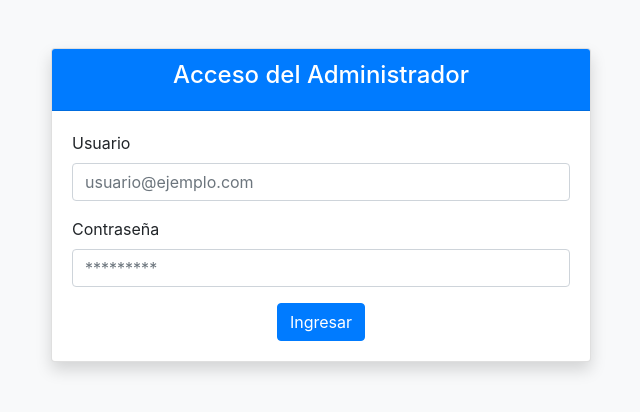
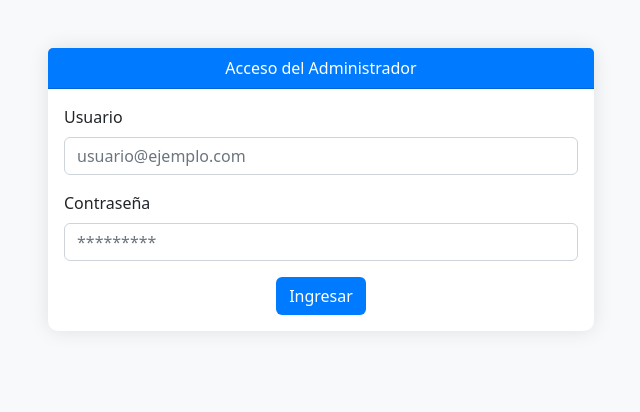
Before and after one commit to michaeldmx07/website, a PHP site: page /admin/login.php in a window 1280 px wide. Shown: the top 412 px of the page, without its empty margins (319-959 px from the left). Run offline with PHP 8.4, Linux system fonts and the light colour scheme; some libraries are stand-ins or nearby versions.

Commit message:
sprint 20

```diff
--- a/website/admin/login.php
+++ b/website/admin/login.php
@@ -29,35 +29,42 @@
   }
 }
 ?>
-<!doctype html>
+<!DOCTYPE html>
 <html lang="es">
-
 <head>
-  <title>Title</title>
-  <!-- Required meta tags -->
+  <title>Inicio de Sesión</title>
+  <!-- Meta tags -->
   <meta charset="utf-8">
   <meta name="viewport" content="width=device-width, initial-scale=1, shrink-to-fit=no">
-
   <!-- Bootstrap CSS v5.2.1 -->
-  <link href="https://cdn.jsdelivr.net/npm/bootstrap@5.2.1/dist/css/bootstrap.min.css" rel="stylesheet"
-    integrity="sha384-iYQeCzEYFbKjA/T2uDLTpkwGzCiq6soy8tYaI1GyVh/UjpbCx/TYkiZhlZB6+fzT" crossorigin="anonymous">
-
+  <link rel="stylesheet" href="https://cdn.jsdelivr.net/npm/bootstrap@5.2.1/dist/css/bootstrap.min.css"
+        integrity="sha384-iYQeCzEYFbKjA/T2uDLTpkwGzCiq6soy8tYaI1GyVh/UjpbCx/TYkiZhlZB6+fzT"
+        crossorigin="anonymous">
+  <style>
+    body {
+      background-color: #f8f9fa;
+    }
+    .card {
+      border: none;
+      border-radius: 10px;
+      box-shadow: 0px 0px 20px rgba(0, 0, 0, 0.1);
+    }
+    .card-header {
+      background-color: #007bff;
+      color: white;
+      text-align: center;
+      border-radius: 10px 10px 0 0;
+    }
+    .btn-login {
+      background-color: #007bff;
+      color: white;
+    }
+    .btn-login:hover {
+      background-color: #0056b3;
+    }
+  </style>
 </head>
-
 <body>
-  <header>
-    <!-- place navbar here -->
-  </header>
-  <!DOCTYPE html>
-<html lang="en">
-<head>
-    <meta charset="UTF-8">
-    <meta name="viewport" content="width=device-width, initial-scale=1.0">
-    <title>Login</title>
-    <link rel="stylesheet" href="https://maxcdn.bootstrapcdn.com/bootstrap/4.5.2/css/bootstrap.min.css">
-</head>
-<body style="background-color: #f8f9fa;">
-
   <main>
     <div class="container mt-5">
       <div class="row justify-content-center">
@@ -70,22 +77,24 @@
               <strong><?php echo $mensaje;?></strong>
             </div>
           <?php } ?>
-                <div class="card shadow">
-                    <div class="card-header text-center bg-primary text-white">
-                        <h4>Acceso del Administrador</h4>
+          <div class="card">
+            <div class="card-header">
+              Acceso del Administrador
             </div>
             <div class="card-body">
               <form action="" method="post">
-                            <div class="form-group">
-                                <label for="usuario">Usuario</label>
-                                <input type="text" class="form-control" name="usuario" id="usuario" placeholder="usuario@ejemplo.com" required>
+                <div class="mb-3">
+                  <label for="usuario" class="form-label">Usuario</label>
+                  <input type="text" class="form-control" name="usuario" id="usuario"
+                         placeholder="usuario@ejemplo.com" required>
                 </div>
-                            <div class="form-group">
-                                <label for="password">Contraseña</label>
-                                <input type="password" class="form-control" name="password" id="password" placeholder="*********" required>
+                <div class="mb-3">
+                  <label for="password" class="form-label">Contraseña</label>
+                  <input type="password" class="form-control" name="password" id="password"
+                         placeholder="*********" required>
                 </div>
                 <div class="text-center">
-                                <button type="submit" class="btn btn-primary">Ingresar</button>
+                  <button type="submit" class="btn btn-login">Ingresar</button>
                 </div>
               </form>
             </div>
@@ -95,24 +104,12 @@
     </div>
   </main>
 
-<!-- Bootstrap JS and jQuery -->
-<script src="https://code.jquery.com/jquery-3.5.1.slim.min.js"></script>
-<script src="https://cdn.jsdelivr.net/npm/@popperjs/core@2.5.3/dist/umd/popper.min.js"></script>
-<script src="https://maxcdn.bootstrapcdn.com/bootstrap/4.5.2/js/bootstrap.min.js"></script>
+  <!-- Bootstrap JavaScript Libraries -->
+  <script src="https://cdn.jsdelivr.net/npm/@popperjs/core@2.11.6/dist/umd/popper.min.js"
+          integrity="sha384-oBqDVmMz9ATKxIep9tiCxS/Z9fNfEXiDAYTujMAeBAsjFuCZSmKbSSUnQlmh/jp3"
+          crossorigin="anonymous"></script>
+  <script src="https://cdn.jsdelivr.net/npm/bootstrap@5.2.1/dist/js/bootstrap.min.js"
+          integrity="sha384-7VPbUDkoPSGFnVtYi0QogXtr74QeVeeIs99Qfg5YCF+TidwNdjvaKZX19NZ/e6oz"
+          crossorigin="anonymous"></script>
 </body>
 </html>
-
-  <footer>
-    <!-- place footer here -->
-  </footer>
-  <!-- Bootstrap JavaScript Libraries -->
-  <script src="https://cdn.jsdelivr.net/npm/@popperjs/core@2.11.6/dist/umd/popper.min.js"
-    integrity="sha384-oBqDVmMz9ATKxIep9tiCxS/Z9fNfEXiDAYTujMAeBAsjFuCZSmKbSSUnQlmh/jp3" crossorigin="anonymous">
-  </script>
-
-  <script src="https://cdn.jsdelivr.net/npm/bootstrap@5.2.1/dist/js/bootstrap.min.js"
-    integrity="sha384-7VPbUDkoPSGFnVtYi0QogXtr74QeVeeIs99Qfg5YCF+TidwNdjvaKZX19NZ/e6oz" crossorigin="anonymous">
-  </script>
-</body>
-
-</html>
```
Lines whose indentation alone changed are shown as unchanged.
